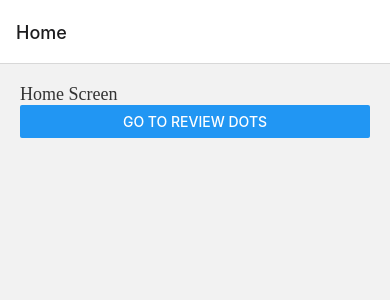
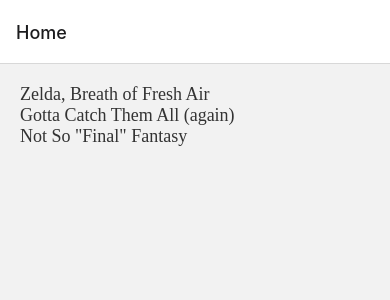
Before and after one commit to sabaPhruidze/ReviewApplication, a React Native app: screen /Home in a window 390 px wide. Shown: the top 300 px of the page. Built offline with nearby package versions, Linux system fonts and the light colour scheme.

Commit message:
I got stack here . Even throught I think everything is correctly and all parts show up. the homeStack does not show up anything. I hope I will solve this issue

```diff
--- a/App.tsx
+++ b/App.tsx
@@ -1,13 +1,14 @@
-import {View, Text} from 'react-native';
 import React from 'react';
-import Home from './screens/Home';
-import HomeStack from './routes/HomeStack';
 import {NavigationContainer} from '@react-navigation/native';
-// import HomeStack from './routes/HomeStack';
+import {GestureHandlerRootView} from 'react-native-gesture-handler';
+import HomeStack from './routes/HomeStack'; // Adjust the path based on your project structure
+
 const App = () => {
   return (
     <NavigationContainer>
-      <HomeStack />
+      <GestureHandlerRootView>
+        <HomeStack />
+      </GestureHandlerRootView>
     </NavigationContainer>
   );
 };
--- a/package.json
+++ b/package.json
@@ -13,6 +13,7 @@
     "@react-native-community/masked-view": "^0.1.11",
     "@react-navigation/native": "^6.1.9",
     "@react-navigation/native-stack": "^6.9.17",
+    "@react-navigation/stack": "^6.3.20",
     "react": "18.2.0",
     "react-native": "0.73.1",
     "react-native-gesture-handler": "^2.14.0",
--- a/routes/HomeStack.tsx
+++ b/routes/HomeStack.tsx
@@ -1,6 +1,5 @@
 import * as React from 'react';
-import {View, Text} from 'react-native';
-import {NavigationContainer} from '@react-navigation/native';
+
 import {createNativeStackNavigator} from '@react-navigation/native-stack';
 import Home from '../screens/Home';
 import ReviewDetails from '../screens/ReviewDetails';
--- a/screens/About.tsx
+++ b/screens/About.tsx
@@ -1,4 +1,4 @@
-import {View, Text, StyleSheet} from 'react-native';
+import {View, Text} from 'react-native';
 import React from 'react';
 import {GlobalStyles} from '../styles/Global';
 const About = () => {
--- a/screens/Home.tsx
+++ b/screens/Home.tsx
@@ -1,12 +1,22 @@
-import {View, Text, StyleSheet, Button} from 'react-native';
+import {View, Text, FlatList} from 'react-native';
 import React, {useState} from 'react';
 import {GlobalStyles} from '../styles/Global';
-const Home = ({navigation}: {navigation: any}) => {
-  const pressHandler = () => {
-    navigation.navigate('ReviewDetails');
-    // navigation.push('ReviewDetails');
-  };
-  const [reviews, setReviews] = useState([
+import {TouchableOpacity} from 'react-native-gesture-handler';
+import {StackNavigationProp} from '@react-navigation/stack';
+export interface Reviews {
+  title: string;
+  rating: number;
+  body: string;
+  key: string;
+}
+
+function Home({navigation}: {navigation: StackNavigationProp<any>}) {
+  // const pressHandler = () => {
+  //   navigation.navigate('ReviewDetails');
+  //   // navigation.push('ReviewDetails');
+  // };
+
+  const [reviews, setReviews] = useState<Reviews[]>([
     {
       title: 'Zelda, Breath of Fresh Air',
       rating: 5,
@@ -23,10 +33,17 @@
   ]);
   return (
     <View style={GlobalStyles.container}>
-      <Text style={GlobalStyles.text}>Home Screen</Text>
-      <Button title="Go to review dots" onPress={pressHandler} />
+      <FlatList
+        data={reviews}
+        renderItem={({item}) => (
+          <TouchableOpacity
+            onPress={() => navigation.navigate('ReviewDetails', item)}>
+            <Text style={GlobalStyles.text}>{item.title}</Text>
+          </TouchableOpacity>
+        )}
+      />
     </View>
   );
-};
+}
 
 export default Home;
--- a/screens/ReviewDetails.tsx
+++ b/screens/ReviewDetails.tsx
@@ -1,16 +1,20 @@
 import {View, Text, Button, StyleSheet} from 'react-native';
 import React from 'react';
 import {GlobalStyles} from '../styles/Global';
-const ReviewDetails = ({navigation}: {navigation: any}) => {
+import {Reviews} from './Home';
+function ReviewDetails({navigation, route}: {navigation: any; route: any}) {
   const pressHandler = () => {
     navigation.goBack();
   };
+
   return (
     <View style={GlobalStyles.container}>
-      <Text>Review Details</Text>
+      <Text>{route.params?.title}</Text>
+      <Text>{route.params?.body}</Text>
+      <Text>{route.params?.rating}</Text>
       <Button title="Back to home screen" onPress={pressHandler} />
     </View>
   );
-};
+}
 
 export default ReviewDetails;
```
Also changed, not shown: 1 other file (tests, documents, lock files or other folders).
